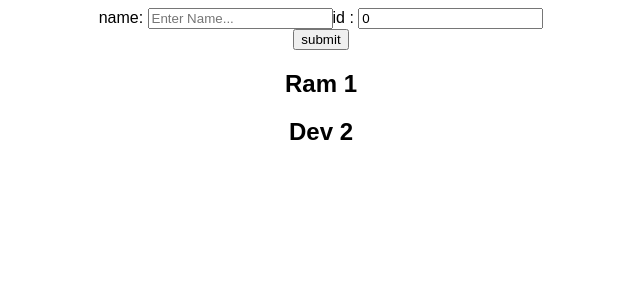
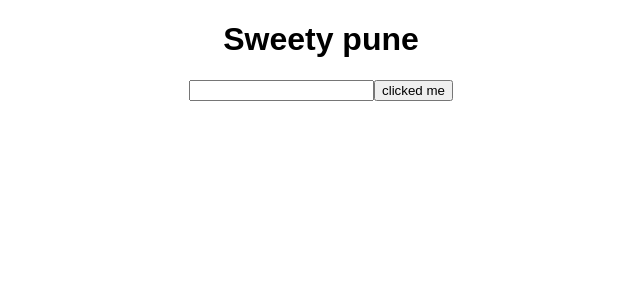
Before and after one commit to SWEETY05/React-sanbox, a React (Create React App) app: page / in a window 1280 px wide. Shown: the top 300 px of the page, without its empty margins (319-959 px from the left). Built offline with nearby package versions, Linux system fonts and the light colour scheme.

Commit message:
value pass by context

```diff
--- a/src/App.js
+++ b/src/App.js
@@ -1,7 +1,8 @@
 // import UserReducers from "./UserReducers";
 //import FetchApi from "./FetchApi";
 import "./styles.css";
-import ReducerForm from "./ReducerForm";
+//import ReducerForm from "./ReducerForm";
+import A from "./context/A";
 //import FormNew from "./FormNew";
 // import User from "./User";
 // import GeneralForm from "./GeneralForm";
@@ -12,10 +13,11 @@ function App() {
       {/* <User /> */}
       {/* <UserReducers /> */}
       {/* <FormNew /> */}
-      <ReducerForm />
+      {/* <ReducerForm /> */}
       {/* <GeneralForm /> */}
       {/* <AppendUser /> */}
       {/* <FetchApi /> */}
+      <A />
     </div>
   );
 }
--- /dev/null
+++ b/src/context/A.jsx
@@ -0,0 +1,20 @@
+import { createContext } from "react";
+import B from "./B";
+export const NameContext = createContext();
+
+const A = () => {
+  const onClick = () => {
+    console.log("Clicked");
+  };
+  const context = { name: "Sweety", city: "pune", onClick };
+  //const name = 'sweety'
+
+  return (
+    <>
+      <NameContext.Provider value={context}>
+        <B />
+      </NameContext.Provider>
+    </>
+  );
+};
+export default A;
--- /dev/null
+++ b/src/context/B.jsx
@@ -0,0 +1,9 @@
+import C from "./C";
+const B = () => {
+  return (
+    <>
+      <C />
+    </>
+  );
+};
+export default B;
--- /dev/null
+++ b/src/context/C.jsx
@@ -0,0 +1,9 @@
+import D from "./D";
+const C = () => {
+  return (
+    <>
+      <D />
+    </>
+  );
+};
+export default C;
--- /dev/null
+++ b/src/context/D.jsx
@@ -0,0 +1,18 @@
+import { useContext, useState } from "react";
+import { NameContext } from "./A";
+
+const D = () => {
+  const [input, setInput] = useState("");
+  console.log(input);
+  const { name, city, onClick } = useContext(NameContext);
+  return (
+    <>
+      <h1>
+        {name} {city}
+      </h1>
+      <input type="text" onChange={(e) => setInput(e.target.value)} />
+      <button onClick={onClick}>clicked me</button>
+    </>
+  );
+};
+export default D;
```
Also changed, not shown: 1 other file (tests, documents, lock files or other folders).
